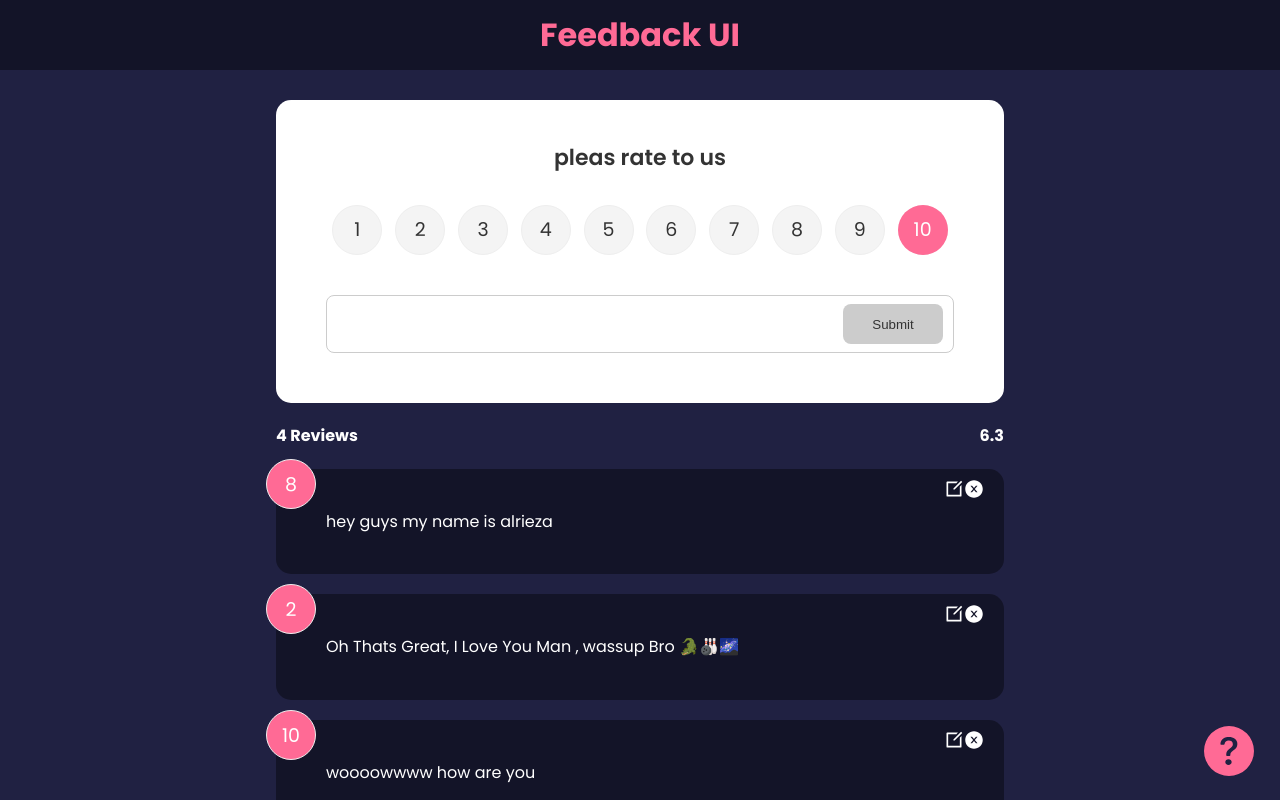
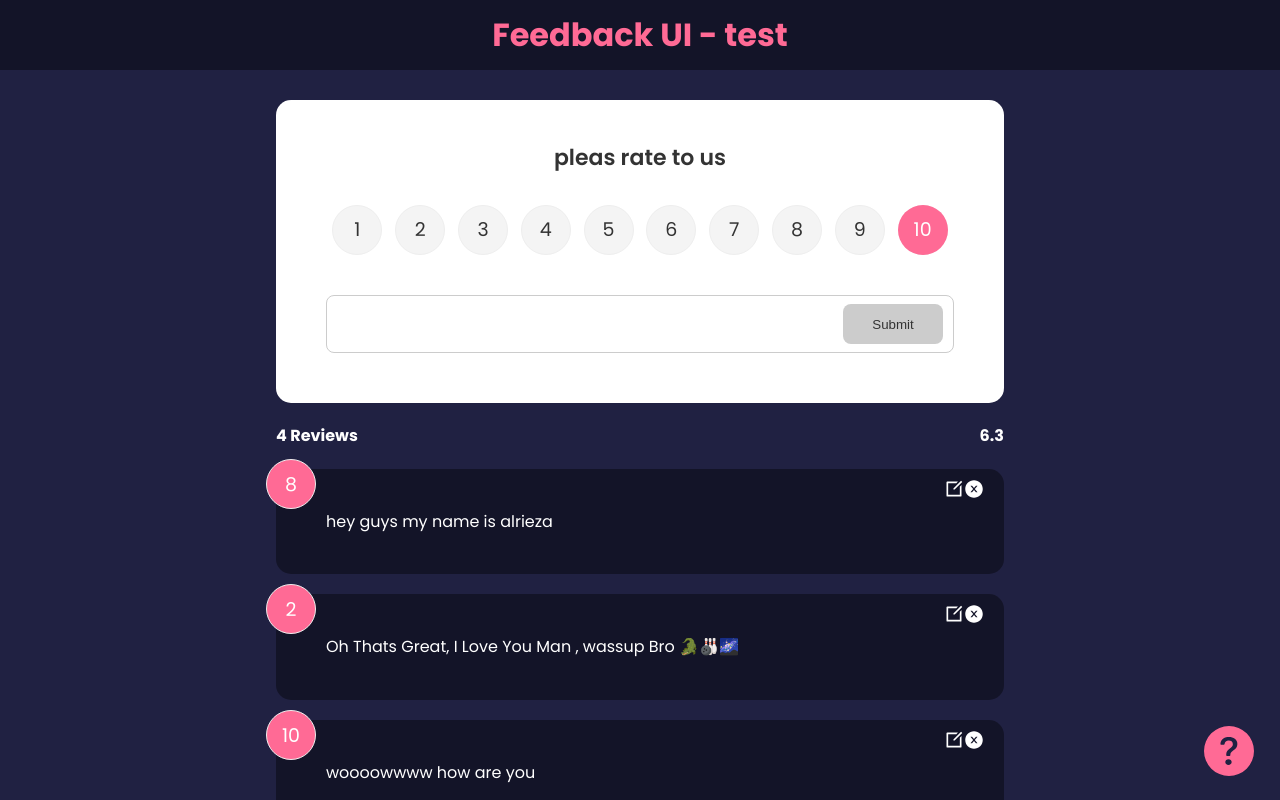
Before and after one commit to alirezafazeli8/react_front_to_back_course, a React (Create React App) app in the folder feedback-app/: page / in a window 1280 px wide. Shown: the top 800 px of the page. Built offline with nearby package versions, Linux system fonts and the light colour scheme.

Commit message:
for deploy test

```diff
--- a/feedback-app/src/components/Header.jsx
+++ b/feedback-app/src/components/Header.jsx
@@ -2,7 +2,7 @@ import React from 'react';
 import PropTypes from 'prop-types';
 
 function Header(props) {
-	const styles = { backgroundColor: props.bgColor, color: props.textColor };
+    const styles = {backgroundColor: props.bgColor, color: props.textColor};
     return (
         <header style={styles}>
             <div className="container">
@@ -14,7 +14,7 @@ function Header(props) {
 
 // we set default props
 Header.defaultProps = {
-	title: 'Feedback UI',
+    title: 'Feedback UI - test',
     bgColor: 'rgba(0,0,0,0.4)',
     textColor: '#ff6a95',
 };
```
Lines whose indentation alone changed are shown as unchanged.
